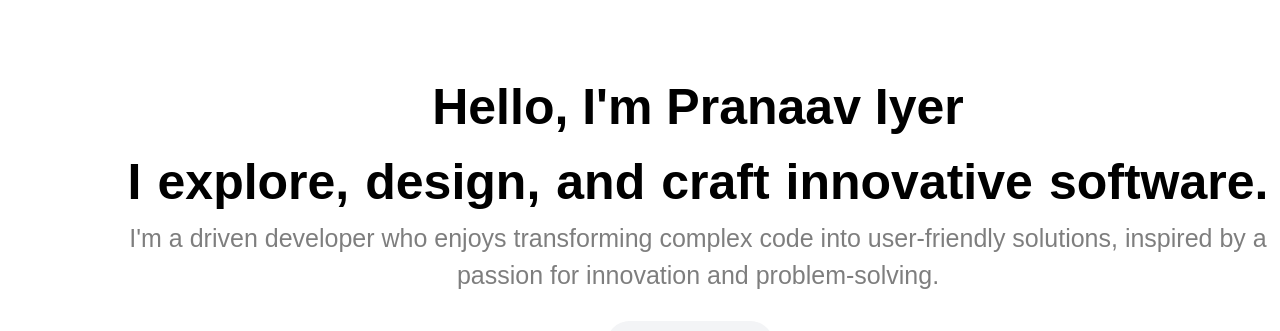
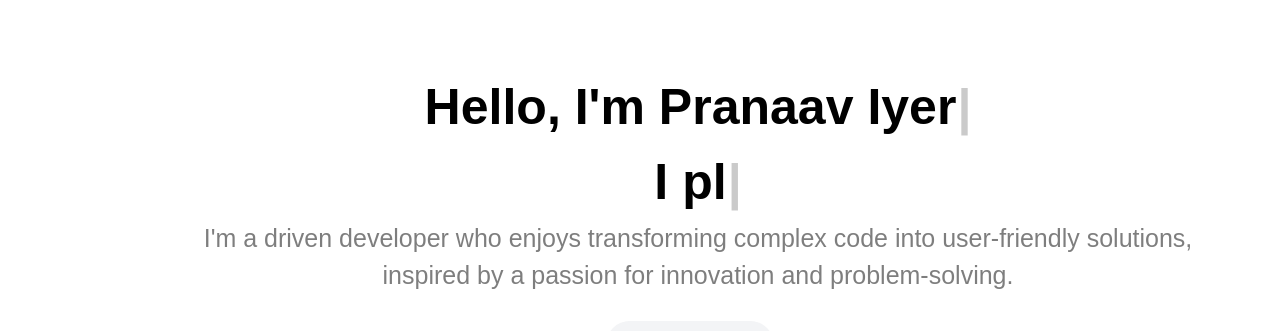
Before and after one commit to Pranaav003/PortfolioWebsite, a React (Vite) app: page / in a window 1280 px wide. Shown: the part 187-518 px from the top of the page. Built offline with nearby package versions, Linux system fonts and the light colour scheme; a web font is replaced by a local one; what tailwindcss-animated would draw is missing.

Commit message:
heroUpdate

```diff
--- a/src/sections/Hero.jsx
+++ b/src/sections/Hero.jsx
@@ -1,22 +1,49 @@
+import Typewriter from 'typewriter-effect';
+
 const Hero = () => {
   return (
     <div className="relative left-[3%] sm:left-[0px] xs:left-[0px] bottom-[50%] max-container font-inter flex justify-center items-center w-full xl:flex-row flex-col my-5 xl:left-[50px] xl:px-20">
 
       <div className="p-2 md:p-0 flex flex-col items-center mt-[135px]">
           <div className="flex flex-row items-center text-center xl:text-[50px] md:text-[40px] sm:text-[30px] xs:text-[25px] font-bold opacity-100">
-            <span className="md:ml-1 xl:ml-4 ml-2 animate-fade-up animate-once animate-duration-1000 animate-delay-100 animate-ease-linear">Hello, I'm Pranaav Iyer</span>
+            <span className="md:ml-1 xl:ml-4 ml-2 animate-fade-up animate-once animate-duration-1000 animate-delay-100 animate-ease-linear">
+            <Typewriter
+                onInit={(typewriter) => {
+                    typewriter.typeString("Hello, I'm Pranaav Iyer")
+                    .changeDelay(1)
+                    .changeDeleteSpeed(5)
+                    .start();
+                }}
+            />
+            </span>
           </div>
           <div className="flex flex-row items-center text-center xl:text-[50px] md:text-[40px] sm:text-[30px] xs:text-[25px] font-bold opacity-100 animate-fade-up animate-once animate-duration-1000 animate-delay-100 animate-ease-linear">
-            <span className="md:ml-1 xl:ml-4 ml-2">I</span>
-            <span className="md:ml-1 xl:ml-4 ml-2">explore,</span>
-            <span className="md:ml-1 xl:ml-4 ml-2">design,</span>
-            <span className="md:ml-1 xl:ml-4 ml-2">and</span>
-            <span className="md:ml-1 xl:ml-4 ml-2">craft</span>
-            <span className="md:ml-1 xl:ml-4 ml-2">innovative</span>
-            <span className="md:ml-1 xl:ml-4 ml-2">software.</span>
+            <span className="md:ml-1 xl:ml-4 ml-2">
+            <Typewriter
+                onInit={(typewriter) => {
+                  typewriter
+                    .changeDelay(50)
+                    .pauseFor(4200)
+                    .changeDeleteSpeed(5)
+                    .typeString("I find,")
+                    .pauseFor(500)
+                    .deleteChars(5)
+                    .typeString('plan,')
+                    .pauseFor(500)
+                    .deleteChars(5)
+                    .typeString('create,')
+                    .pauseFor(1000)
+                    .changeDeleteSpeed(15)
+                    .deleteChars(7)
+                    .pauseFor(750)
+                    .typeString('explore, design, and craft innovative software.')
+                    .start();
+                }}
+            />
+            </span>
           </div>
           <div className="flex flex-row items-center text-center xl:text-[25px] md:text-[20px] sm:text-[19px] font-normal opacity-50 px-60 sm:px-0 xs:px-0">
-            <span className="md:ml-1 xl:ml-4 ml-2 animate-fade-up animate-once animate-duration-1000 animate-delay-100 animate-ease-linear">I'm a driven developer who enjoys transforming complex code into user-friendly solutions, inspired by a passion for innovation and problem-solving.</span>
+            <span className="md:ml-4 xl:ml-4 ml-2 px-10 animate-fade-up animate-once animate-duration-1000 animate-delay-100 animate-ease-linear">I'm a driven developer who enjoys transforming complex code into user-friendly solutions, inspired by a passion for innovation and problem-solving.</span>
           </div>
         </div>
         <ul className="absolute bg-gray-100 dark:bg-white flex items-center justify-center p-1 rounded-3xl shadow-sm sm:mt-[460px] xs:mt-[360px] xs:scale-75 sm:scale-100">
@@ -34,7 +61,7 @@ const Hero = () => {
         </a>
       </ul>
       <button className="absolute sm:mt-[670px] xs:mt-[550px] gradient-border m-1 rounded-xl flex items-center justify-center dark:text-black bg-black dark:bg-white hover:bg-white dark:hover:bg-neutral-800 hover:text-black dark:hover:text-white opacity-95 hover:opacity-100 text-white px-5 py-3 md:px-10 md:py-5 text-xl transform transition duration-500 hover:scale-110">
-        <a target="_blank" href="/PranaavIyer_Resume.docx">Resume</a>
+        <a target="_blank" href="/PranaavIyer_Resume.pdf">Resume</a>
       </button>
 
     </div>
```
